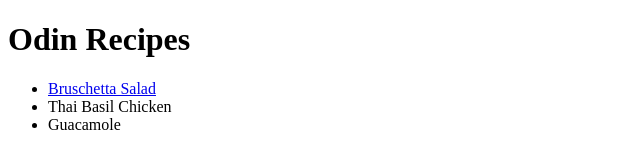
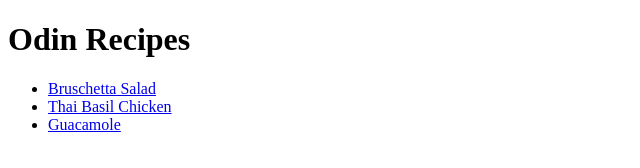
Before and after one commit to urewig/odin-recipes, a plain HTML site: page index.html in a window 1280 px wide. Shown: the whole page, without its empty margins (0-640 px from the left). Drawn offline with Linux system fonts and the light colour scheme.

Commit message:
Fehlerkorrektur

```diff
--- a/index.html
+++ b/index.html
@@ -10,8 +10,8 @@
     <h1>Odin Recipes</h1>
     <ul>
         <li><a href="recipes/salad.html">Bruschetta Salad</a></li>
-        <li><a href="recipes/thai-basil-chicken.html"></a>Thai Basil Chicken</li>
-        <li><a href="recipes/guacamole.html"></a>Guacamole</li>
+        <li><a href="recipes/thai-basil-chicken.html">Thai Basil Chicken</a></li>
+        <li><a href="recipes/guacamole.html">Guacamole</a></li>
     </ul>
 
 
```
